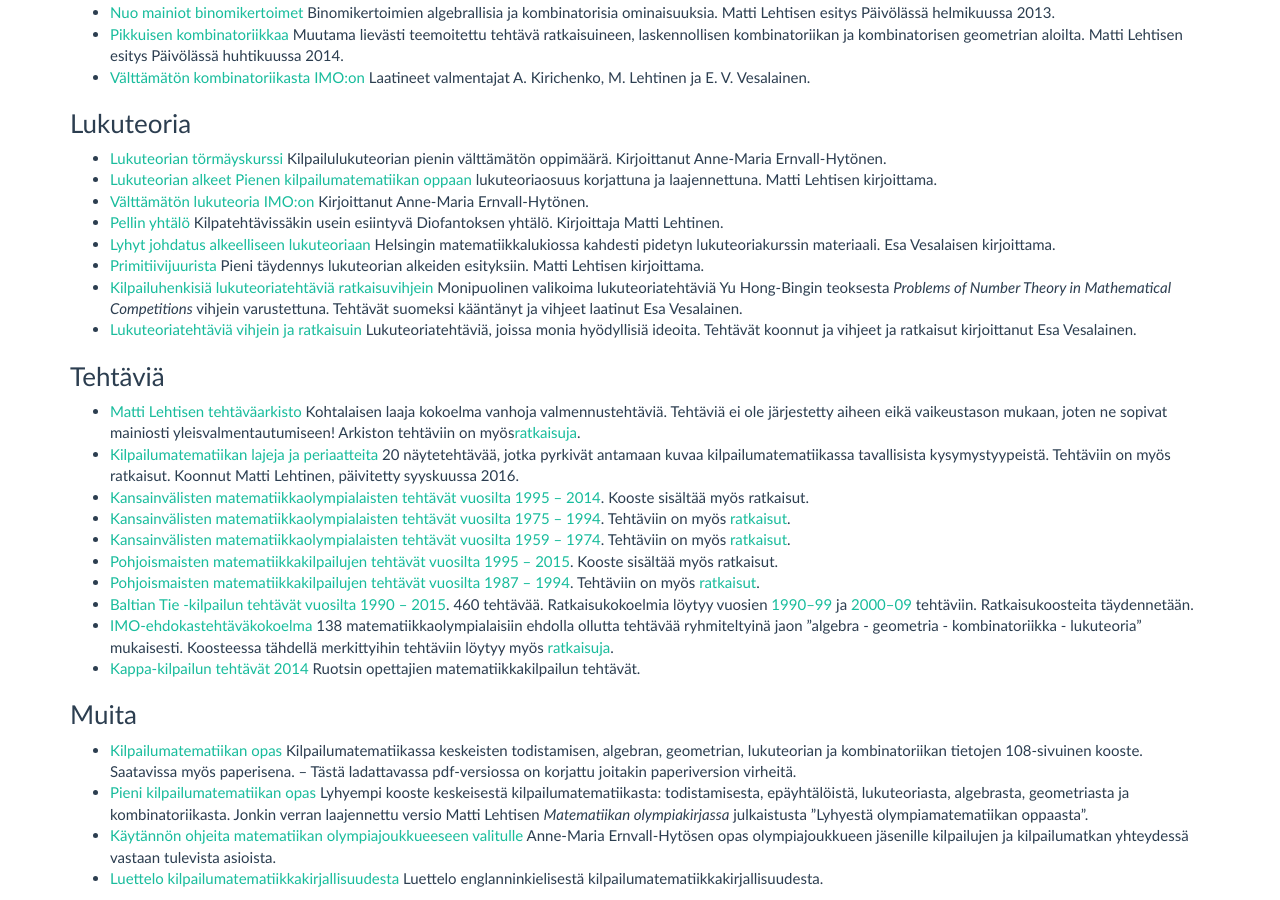
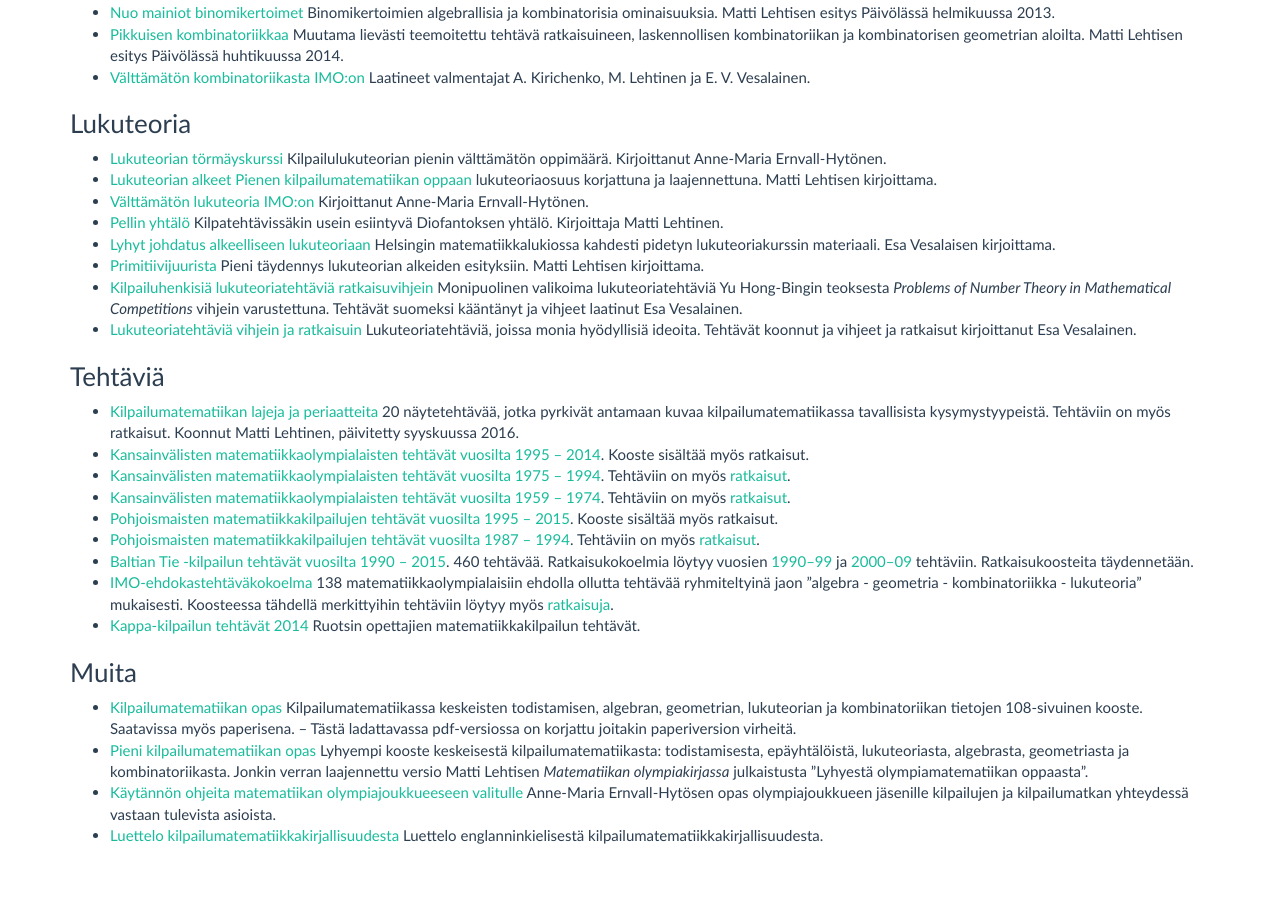
Before and after one commit to matematiikkakilpailut/matematiikkakilpailut.github.io, a Jekyll site: the page built from aiheet/index.md, in a window 1280 px wide and 900 px high, scrolled down 1768 px. Built offline with Jekyll 4.4.1, drawn with Linux system fonts in a browser that asks for light colours; after the commit the page ends 2625 px from its top, so only the background shows below that.

Commit message:
Update index.md
"Matti Lehtisen tehtäväarkistoon" viittaava linkki on poistettu.

```diff
--- a/aiheet/index.md
+++ b/aiheet/index.md
@@ -149,10 +149,6 @@ Materiaaliin kuuluu myös [tehtäväkokoelmia](#tehtavat) ja [muuta](#muita).
 
 ### <a name="tehtavat"></a>Tehtäviä
 
-*   [Matti Lehtisen tehtäväarkisto](http://www.elisanet.fi/matti.t.lehtinen/tehtarkisto.pdf)
-    Kohtalaisen laaja kokoelma vanhoja valmennustehtäviä. Tehtäviä ei ole järjestetty aiheen
-	eikä vaikeustason mukaan, joten ne sopivat mainiosti yleis&shy;valmentautumiseen!
-	Arkiston tehtäviin on myös[ratkaisuja](http://www.elisanet.fi/matti.t.lehtinen/ratkarkisto.pdf).
 *   [Kilpailumatematiikan lajeja ja periaatteita](/kirjallisuus/kilpmatesitt.pdf)
 	20 näytetehtävää, jotka pyrkivät antamaan kuvaa kilpailumatematiikassa tavallisista
 	kysymystyypeistä. Tehtäviin on myös ratkaisut. Koonnut Matti Lehtinen, päivitetty syyskuussa 2016.
```
